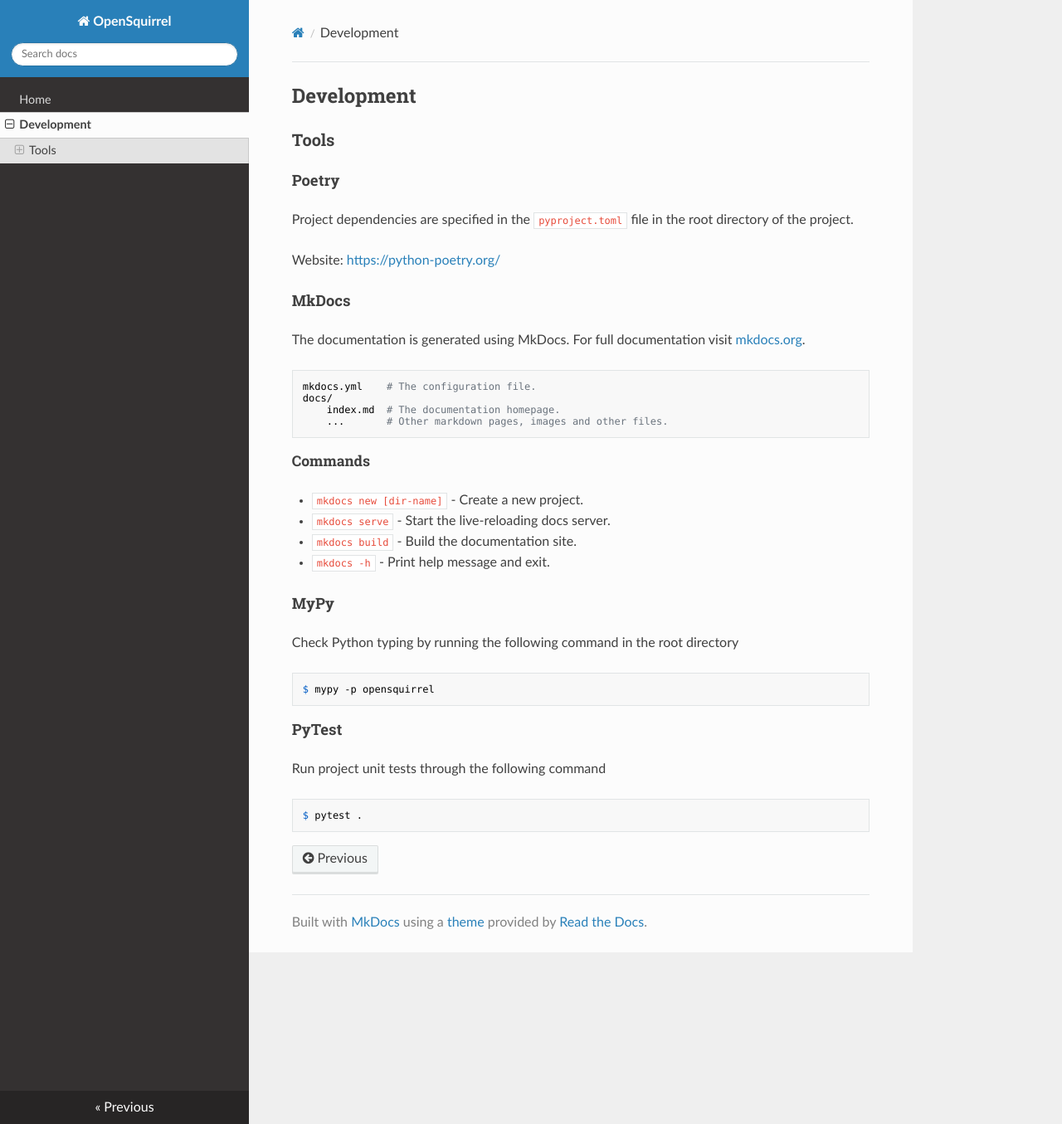
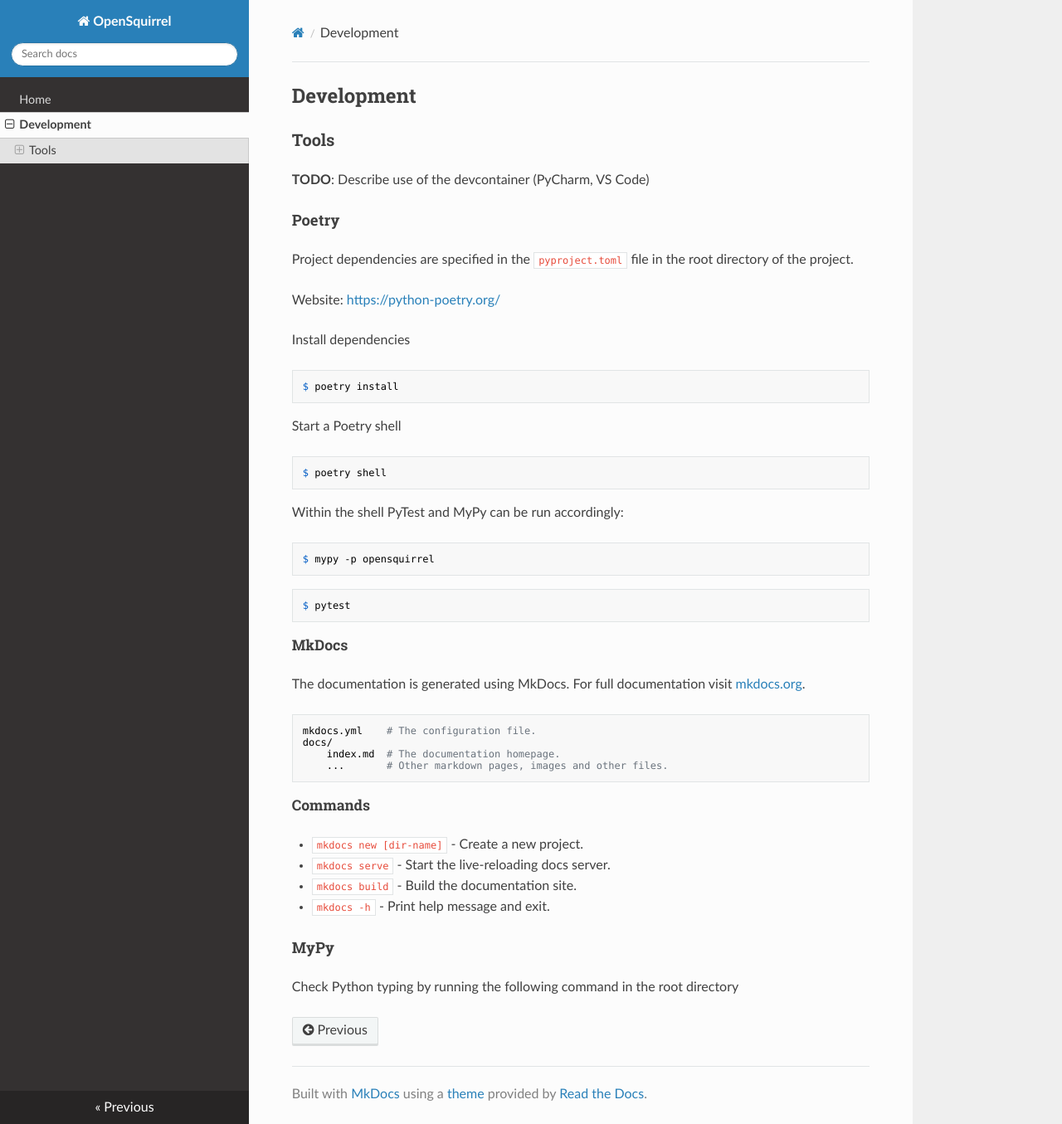
Before and after one commit to QuTech-Delft/OpenSquirrel, an MkDocs documentation site: the page built from docs/development.md, in a window 1280 px wide and 1355 px high. Shown: the whole window at 83% size. Built offline with MkDocs 1.6.1, drawn with Linux system fonts in a browser that asks for light colours; nearby versions of some CDN libraries.

Commit message:
Minor update to Development doc.

````diff
--- a/docs/development.md
+++ b/docs/development.md
@@ -1,6 +1,8 @@
 ## Development
 
 ### Tools
+
+**TODO**: Describe use of the devcontainer (PyCharm, VS Code)
 
 #### Poetry
 
@@ -8,7 +10,31 @@ Project dependencies are specified in the `pyproject.toml` file in the root dire
 
 Website: <https://python-poetry.org/>
 
-#### MkDocs
+
+
+Install dependencies
+
+```shell
+$ poetry install
+```
+
+Start a Poetry shell
+
+```shell
+$ poetry shell
+```
+
+Within the shell PyTest and MyPy can be run accordingly:
+
+```shell
+$ mypy -p opensquirrel
+```
+
+```shell
+$ pytest
+```
+
+##### MkDocs
 
 The documentation is generated using MkDocs. For full documentation visit [mkdocs.org](https://www.mkdocs.org).
 
@@ -27,13 +53,3 @@ The documentation is generated using MkDocs. For full documentation visit [mkdoc
 #### MyPy
 
 Check Python typing by running the following command in the root directory
-```shell
-$ mypy -p opensquirrel
-```
-
-#### PyTest
-
-Run project unit tests through the following command
-```shell
-$ pytest .
-```
````
